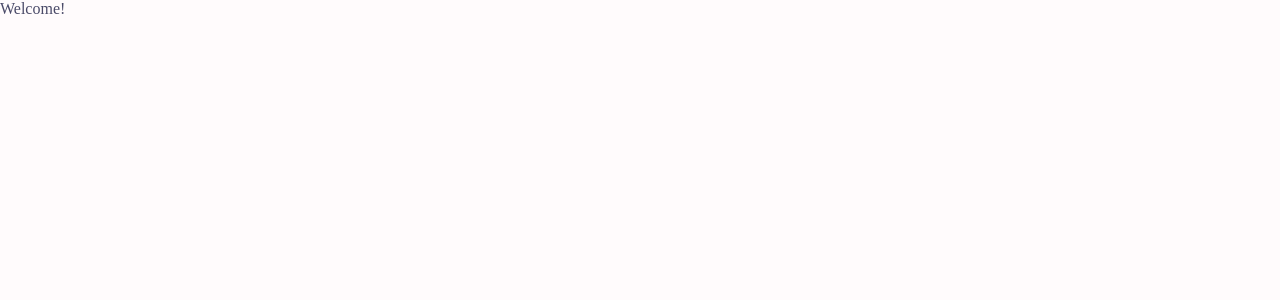
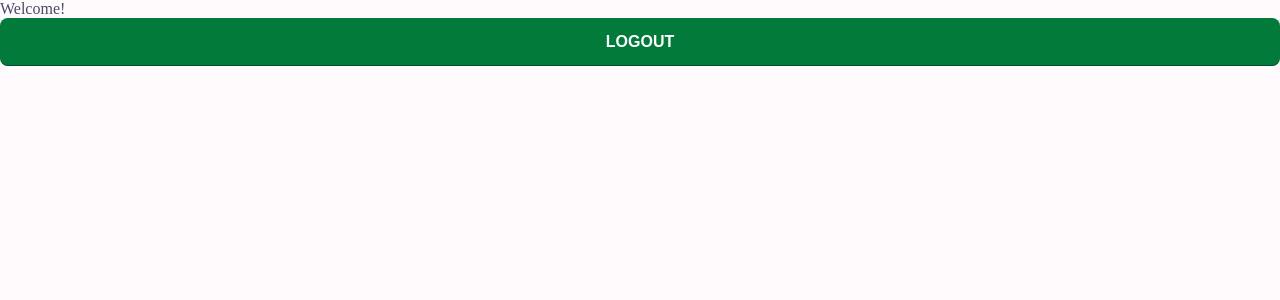
Before and after one commit to nutrisync-wsei/NutriSync, a Next.js app in the folder frontend/: page /home in a window 1280 px wide. Before the commit this address had no page. Shown: the top 300 px of the page. Built offline with nearby package versions, Linux system fonts and the light colour scheme.

Commit message:
fix(auth): adjusted auth walls and implemented logout function

```diff
--- a/frontend/src/contexts/AuthContext.tsx
+++ b/frontend/src/contexts/AuthContext.tsx
@@ -1,12 +1,13 @@
-'use client';
-import Cookies from 'js-cookie';
+"use client";
+import Cookies from "js-cookie";
+import { useRouter } from "next/navigation";
 import {
   createContext,
   ReactNode,
   useContext,
   useEffect,
   useState,
-} from 'react';
+} from "react";
 
 type AuthUser = {
   id: string;
@@ -16,19 +17,28 @@ type AuthUser = {
   refreshToken: string;
 };
 
-const AuthContext = createContext<AuthUser | null>(null);
+type AuthContextType = {
+  authUser: AuthUser | null;
+  logout: () => void;
+};
 
-export const useAuth = () => useContext(AuthContext);
+const AuthContext = createContext<AuthContextType | null>(null);
 
+export const useAuth = () => {
+  const context = useContext(AuthContext);
+  if (!context) throw new Error("useAuth must be used within a AuthProvider");
+  return context;
+};
 export const AuthProvider = ({ children }: { children: ReactNode }) => {
   const [authUser, setAuthUser] = useState<AuthUser | null>(null);
+  const router = useRouter();
 
   useEffect(() => {
     const getAuthDataFromCookies = () => {
-      const accessToken = Cookies.get('accessToken');
-      const refreshToken = Cookies.get('refreshToken');
+      const accessToken = Cookies.get("accessToken");
+      const refreshToken = Cookies.get("refreshToken");
 
-      const userInfo = Cookies.get('userInfo');
+      const userInfo = Cookies.get("userInfo");
 
       if (accessToken && refreshToken && userInfo) {
         setAuthUser({
@@ -36,6 +46,8 @@ export const AuthProvider = ({ children }: { children: ReactNode }) => {
           refreshToken,
           ...JSON.parse(userInfo),
         });
+      } else {
+        setAuthUser(null);
       }
     };
 
@@ -44,7 +56,18 @@ export const AuthProvider = ({ children }: { children: ReactNode }) => {
     return () => setAuthUser(null);
   }, []);
 
+  const logout = () => {
+    Cookies.remove("accessToken", { path: "/" });
+    Cookies.remove("refreshToken", { path: "/" });
+    Cookies.remove("userInfo", { path: "/" });
+    setAuthUser(null);
+
+    router.push("/login");
+  };
+
   return (
-    <AuthContext.Provider value={authUser}>{children}</AuthContext.Provider>
+    <AuthContext.Provider value={{ authUser, logout }}>
+      {children}
+    </AuthContext.Provider>
   );
 };
--- a/frontend/src/ui/screens/home/HomeScreen.tsx
+++ b/frontend/src/ui/screens/home/HomeScreen.tsx
@@ -1,10 +1,16 @@
-'use client';
-import { useAuth } from '@/contexts/AuthContext';
+"use client";
+import { useAuth } from "@/contexts/AuthContext";
+import Button from "@/ui/components/controls/Button";
 
 const HomeScreen = () => {
-  const authUser = useAuth();
+  const { authUser, logout } = useAuth();
 
-  return <div>{authUser ? `Welcome, ${authUser.username}!` : 'Welcome!'}</div>;
+  return (
+    <div>
+      {authUser ? `Welcome, ${authUser.username}!` : "Welcome!"}
+      <Button onClick={logout}>Logout</Button>
+    </div>
+  );
 };
 
 export default HomeScreen;
```
Also changed, not shown: frontend/src/api/auth/queries.ts (+8 -8 lines), frontend/src/api/user/hooks.ts (+9 -9 lines), frontend/src/contexts/OnboardingStepsContext.tsx (+27 -27 lines), frontend/src/ui/layouts/ReverseAuthWallLayout.tsx (+7 -7 lines).
